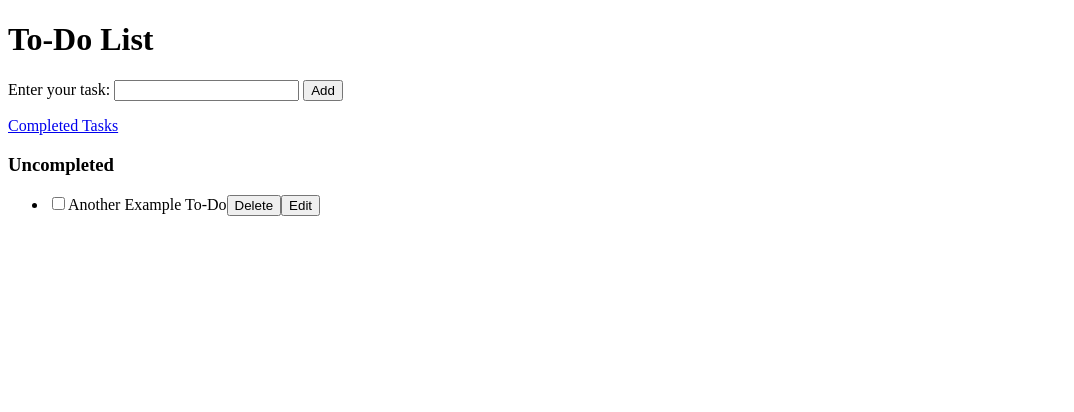
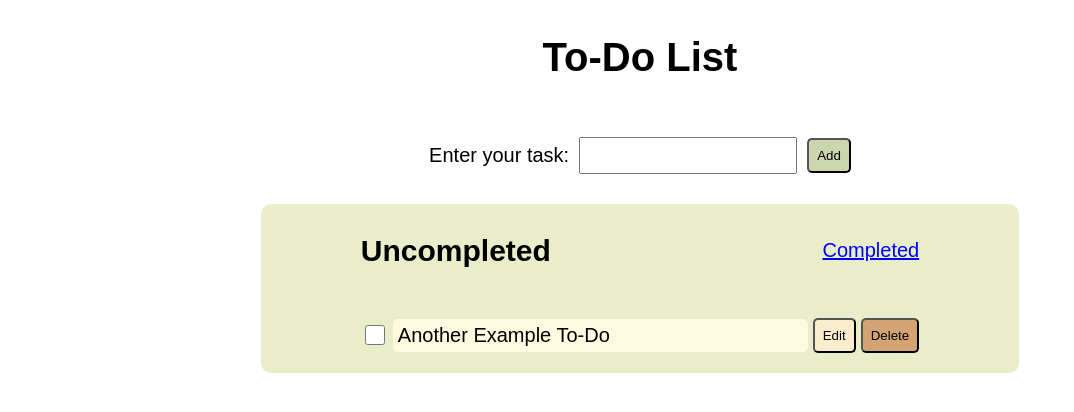
Before and after one commit to i-am-kalinka/task-tracker, a plain HTML site: page index.html in a window 1280 px wide. Shown: the whole page, without its empty margins (0-1074 px from the left). Drawn offline with Linux system fonts and the light colour scheme.

Commit message:
Added some CSS

```diff
--- /dev/null
+++ b/css/completed.css
@@ -0,0 +1,74 @@
+* {
+    font-family: Arial, sans-serif;
+    box-sizing: border-box;
+}
+.button {
+    padding: 8px;
+    color: black;
+    border-radius: 5px;
+}
+button:hover{
+    background-color: green;
+}
+
+body {
+    display: flex;
+    flex-direction: column;
+    /* justify-content: center; */
+    align-items: center;
+    font-size: 20px;
+}
+
+.container-tasks {
+    padding-right: 100px;
+    padding-left: 100px;
+    background-color:#e9edc9;
+    border-radius: 10px;
+    width: 60%;
+}
+.container-tasks .header {
+    display: flex;
+    flex-direction: row;
+    align-items: center;
+
+}
+.container-tasks .header > h3 {
+    font-size: 30px;
+    flex-grow: 1;
+}
+.container-tasks .header > a {
+    font-size: 20px;
+}
+#completedTasks {
+    display: flex;
+    flex-direction: column;
+    row-gap: 20px;
+    list-style-type: none;
+    padding-left: 0px;
+}
+.listItem {
+    display: flex;
+    flex-direction: row;
+    align-items: center;
+    column-gap: 5px;
+}
+.checkbox {
+    width: 20px;
+    height: 20px;
+    accent-color: green;
+    cursor: pointer;
+    flex-shrink: 0;
+}
+.titleSpan {
+    font-size: 20px;
+    flex-grow: 1;
+    background-color:#fefae0;
+    border-radius: 5px;
+    padding: 5px;
+}
+.button-edit {
+    background-color:#faedcd;
+}
+.button-delete {
+    background-color:#d4a373;
+}
--- /dev/null
+++ b/css/style.css
@@ -0,0 +1,145 @@
+
+* {
+    font-family: Arial, sans-serif;
+    /*Keeps the padding inside the declared width.*/
+    box-sizing: border-box;
+}
+
+.button {
+    padding: 8px;
+    color: black;
+    border-radius: 5px;
+}
+button:hover{
+    background-color: green;
+}
+
+body {
+    display: flex;
+    flex-direction: column;
+    /* justify-content: center; */
+    align-items: center;
+    font-size: 20px;
+}
+
+#taskForm {
+    display: flex;
+    flex-direction: row;
+    align-items: center;
+    padding: 30px;
+    column-gap: 10px;
+}
+#taskForm label {
+    /* background-color: blueviolet; */
+}
+#taskInput {
+    font-size: 20px;
+    font-family: Impact;
+}
+.button-add {
+    background:#ccd5ae;
+}
+
+.container-tasks {
+    padding-right: 100px;
+    padding-left: 100px;
+    background-color:#e9edc9;
+    border-radius: 10px;
+    width: 60%;
+}
+.container-tasks .header {
+    display: flex;
+    flex-direction: row;
+    align-items: center;
+}
+.container-tasks .header > h3 {
+    font-size: 30px;
+    flex-grow: 1;
+}
+.container-tasks .header > a {
+    font-size: 20px;
+}
+a:link {
+    color: blue;  /* 1. */
+}
+/* a:visited {
+    color: purple;
+} */
+a:hover {
+    color: red;  /* 3. */
+}
+a:active {
+    color: orange;  /* 4. */
+}
+#uncompletedTasks {
+    display: flex;
+    flex-direction: column;
+    row-gap: 20px;
+    list-style-type: none;  /* Remove the list dots */
+    padding-left: 0px; /* Remove the dot placeholders */
+}
+.listItem {
+    display: flex;
+    flex-direction: row;
+    align-items: center;
+    column-gap: 5px;
+}
+.checkbox {
+    width: 20px;
+    height: 20px;
+    cursor: pointer;
+    flex-shrink: 0;
+}
+.titleSpan {
+    font-size: 20px;
+    flex-grow: 1;
+    background-color:#fefae0;
+    border-radius: 5px;
+    padding: 5px;
+}
+.button-edit {
+    background-color:#faedcd;
+}
+.button-delete {
+    background-color:#d4a373;
+}
+
+/*
+#ccd5ae
+#e9edc9
+#fefae0
+#faedcd
+#d4a373
+*/
+
+#emptyStateMessage {
+    display: flex;
+    flex-direction: column;
+    align-items: center;
+    background-color:beige;
+    border-radius: 5px;
+    padding-left: 20px;
+    padding-right: 20px;
+}
+#emptyStateMessage p {
+    font-family:'Franklin Gothic Medium', sans-serif;
+    font-size: 30px;
+    font-style: italic;
+    font-weight: 300;
+    text-decoration: underline;
+}
+/* Select the element with ID emptyTaskMessage,
+but only when it has the HTML attribute hidden.*/
+#emptyStateMessage[hidden] {
+    display: none;
+}
+.hidden {
+    display: none;
+}
+
+
+/*
+To-Do:
+- Currently, the Header is removed completely when the noTasksMessage shows,
+- but maybe I want to keep the link back or sth.
+*/
--- a/index.html
+++ b/index.html
@@ -2,29 +2,24 @@
 <html>
 <head>
     <title>Task Tracker</title>
-    <link rel="stylesheet" href="style.css">
+    <link rel="stylesheet" href="./css/style.css">
 </head>
 <body>
     <h1>To-Do List</h1>
+
     <form id="taskForm">
         <label for="taskInput">Enter your task:</label>
         <input type="text" id="taskInput" name="task">
-        <button type="submit" id="addButton">Add</button>
+        <button type="submit" id="addButton" class="button button-add">Add</button>
     </form>
 
-    <p id="message"></p>
-
-    <div id="messageLog">
-        <!-- anchor tag -->
-        <a href="./pages/about.html">Completed Tasks</a>
-    </div>
-
-    <div>
-        <h3>Uncompleted</h3>
-        <link rel="stylesheet" href="style.css">
-        <!-- ul is the container for an unordered list -->
-        <ul id="uncompletedTasks">
-            <!-- li is one item inside the list -->
+    <div class="container-tasks">
+        <div class="header">
+            <h3>Uncompleted</h3>
+            <a href="./pages/about.html">Completed</a>  <!-- anchor tag -->
+        </div>
+        <ul id="uncompletedTasks">  <!-- unordered list -->
+            <!-- li = one item inside the list -->
             <!-- here, the items are created dynamically with JS -->
         </ul>
     </div>
--- a/pages/completed.js
+++ b/pages/completed.js
@@ -18,7 +18,9 @@ function displayCompleted() {
     completedTasks.textContent = "";
     for (let element of tasks) {
         const listItem = document.createElement("li");
+        listItem.classList.add("listItem");
         const deleteButton = document.createElement("button");
+        deleteButton.classList.add("button", "button-delete");
         deleteButton.type = "button";
         deleteButton.textContent = "Delete";
         deleteButton.addEventListener("click", function() {
@@ -27,6 +29,7 @@ function displayCompleted() {
             displayCompleted();
         });
         const checkbox = document.createElement("input");
+        checkbox.classList.add("checkbox");
         checkbox.type = "checkbox";
         // Make the checkbox match the (value of) data
         checkbox.checked = element.completed;
@@ -37,6 +40,7 @@ function displayCompleted() {
             displayCompleted();
         });
         const titleSpan = document.createElement("span");
+        titleSpan.classList.add("titleSpan");
         titleSpan.textContent = element.text;
         const editDescription = document.createElement("input");
         editDescription.value = element.text;
@@ -76,6 +80,7 @@ function displayCompleted() {
             exitEditMode();
         });
         const editButton = document.createElement("button");
+        editButton.classList.add("button", "button-edit");
         editButton.type = "button";
         editButton.textContent = "Edit";
         editButton.addEventListener("click", function () {
--- a/script.js
+++ b/script.js
@@ -41,8 +41,10 @@ function displayUncompleted() {
     for (let element of tasks) {
         // Create a list item for each task
         const listItem = document.createElement("li");
+        listItem.classList.add("listItem");
         // Create a delete button for each task
         const deleteButton = document.createElement("button");
+        deleteButton.classList.add("button", "button-delete");
         deleteButton.type = "button";
         deleteButton.textContent = "Delete";
         deleteButton.addEventListener("click", function() {
@@ -52,6 +54,7 @@ function displayUncompleted() {
         });
         // Create a checkbox for each task
         const checkbox = document.createElement("input");
+        checkbox.classList.add("checkbox");
         checkbox.type = "checkbox";
         // Make the checkbox match the (value of) data
         checkbox.checked = element.completed;
@@ -67,6 +70,7 @@ function displayUncompleted() {
         // Re-assigning listItem.textContent directly replaces everything inside the <li> with the new text.
         // The span lets us change the text without replacing everything else, e.g. buttons.
         const titleSpan = document.createElement("span");
+        titleSpan.classList.add("titleSpan");
         titleSpan.textContent = element.text;
 
         // Create an input field containing the task description that is hidden at first
@@ -117,6 +121,7 @@ function displayUncompleted() {
 
         // Create an "edit" button
         const editButton = document.createElement("button");
+        editButton.classList.add("button", "button-edit");
         editButton.type = "button";
         editButton.textContent = "Edit";
         // Listen for a click on that button
@@ -141,25 +146,31 @@ function displayUncompleted() {
             listItem.append(titleSpan);
             listItem.append(editDescription);
             // .appendChild accepts only Node objects
-            listItem.appendChild(deleteButton);
             listItem.appendChild(editButton);
             listItem.appendChild(saveButton);
             listItem.appendChild(cancelButton);
+            listItem.appendChild(deleteButton);
             // listItem.append(emptyStateMessage);
         }
     }
     const emptyStateMessage = document.getElementById("emptyStateMessage");
     if (tasks.filter(e => e.completed === false).length === 0) {
         emptyStateMessage.hidden = false;
+        // 1. Find an element to match that CSS selector
+        // 2. Add this class name to that element
+        document.querySelector(".container-tasks").classList.add("hidden");
     } else {
         emptyStateMessage.hidden = true;
+        document.querySelector(".container-tasks").classList.remove("hidden");
     }
     // .some() => Does at least one element satisfy this condition?
+    // .toggle() instead of .add() and .remove() also works
 }
 
 // When the add button is clicked, the text from the input field is added as a new task
 const taskForm = document.getElementById("taskForm");
 const taskInput = document.getElementById("taskInput");
+taskInput.classList.add("container1");
 let idCounter;
 // Submit also works when the user presses Enter
 taskForm.addEventListener("submit", function (event) {
```
Also changed, not shown: pages/about.html (+7 -6 lines), README.md, style.css (deleted).
